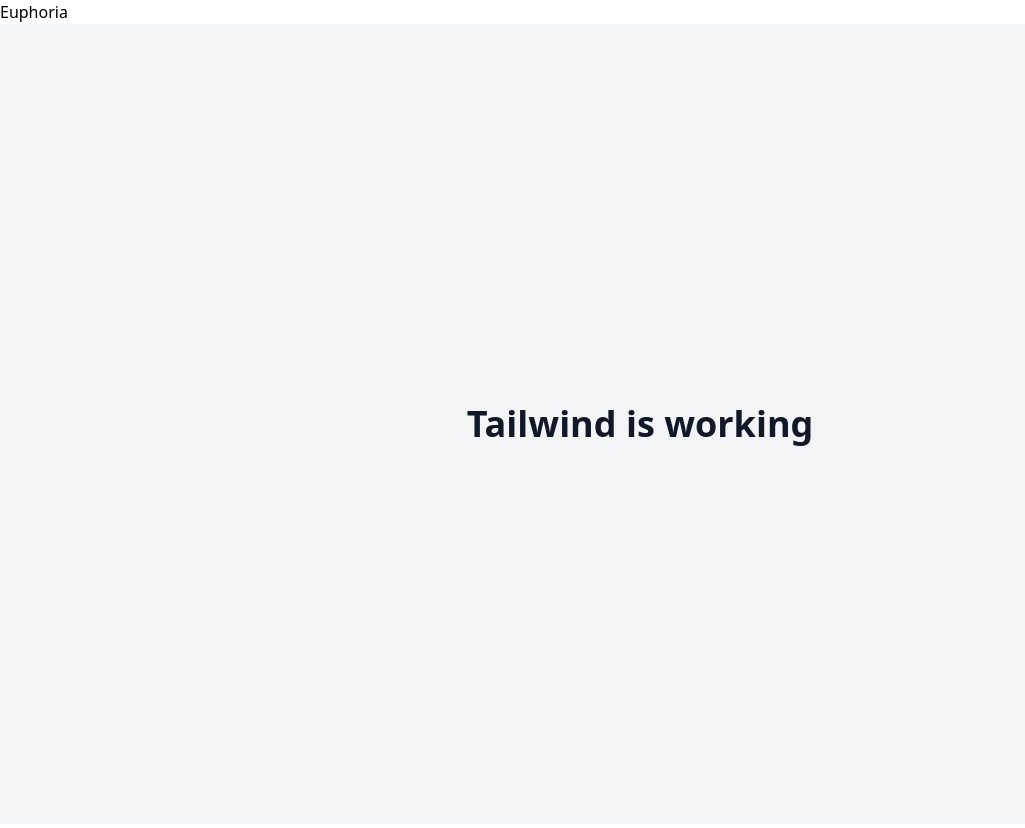
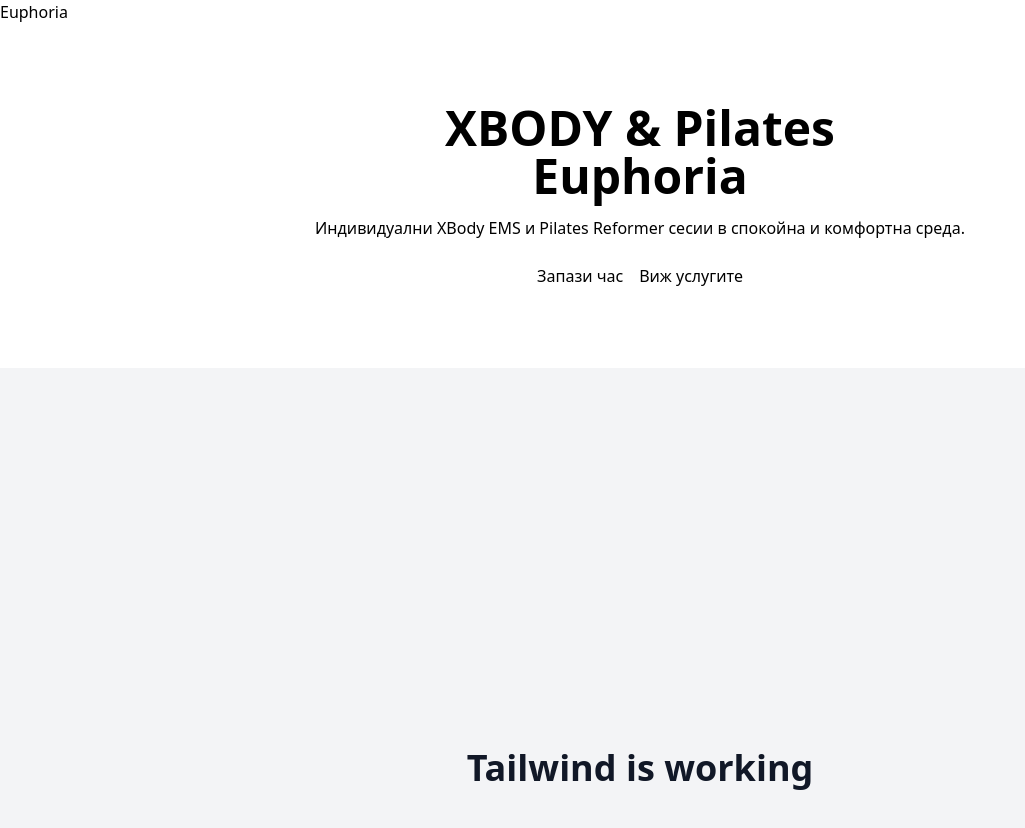
Before and after one commit to denichinv/euphoria-wellness-studio-bg, a React (Vite) app: page / in a window 1280 px wide. Shown: the top 828 px of the page, without its empty margins (0-1025 px from the left). Built offline with nearby package versions, Linux system fonts and the light colour scheme.

Commit message:
add hero section skeleton with headline and CTA

```diff
--- a/src/App.tsx
+++ b/src/App.tsx
@@ -1,9 +1,11 @@
 import { Navbar } from "./components/layout/Navbar";
+import { Hero } from "./components/sections/Hero";
 
 export default function App() {
   return (
     <>
       <Navbar />
+      <Hero />
       <div className="min-h-screen flex items-center justify-center bg-gray-100">
         <h1 className="text-4xl font-semibold text-gray-900">
           Tailwind is working
--- /dev/null
+++ b/src/components/sections/Hero.tsx
@@ -0,0 +1,20 @@
+export function Hero() {
+  return (
+    <section className="relative overflow-hidden" id="hero">
+      <div className="mx-auto max-w-6xl px-4 py-16 sm:py-20">
+        <h1 className="text-5xl font-bold text-center ">
+          XBODY & Pilates <br />
+          Euphoria
+        </h1>
+        <p className="text-center mt-4">
+          Индивидуални XBody EMS и Pilates Reformer сесии в спокойна и комфортна
+          среда.
+        </p>
+        <div className="flex justify-center mt-6 gap-4">
+          <a href="#contact">Запази час</a>
+          <a href="#services">Виж услугите</a>
+        </div>
+      </div>
+    </section>
+  );
+}
```
